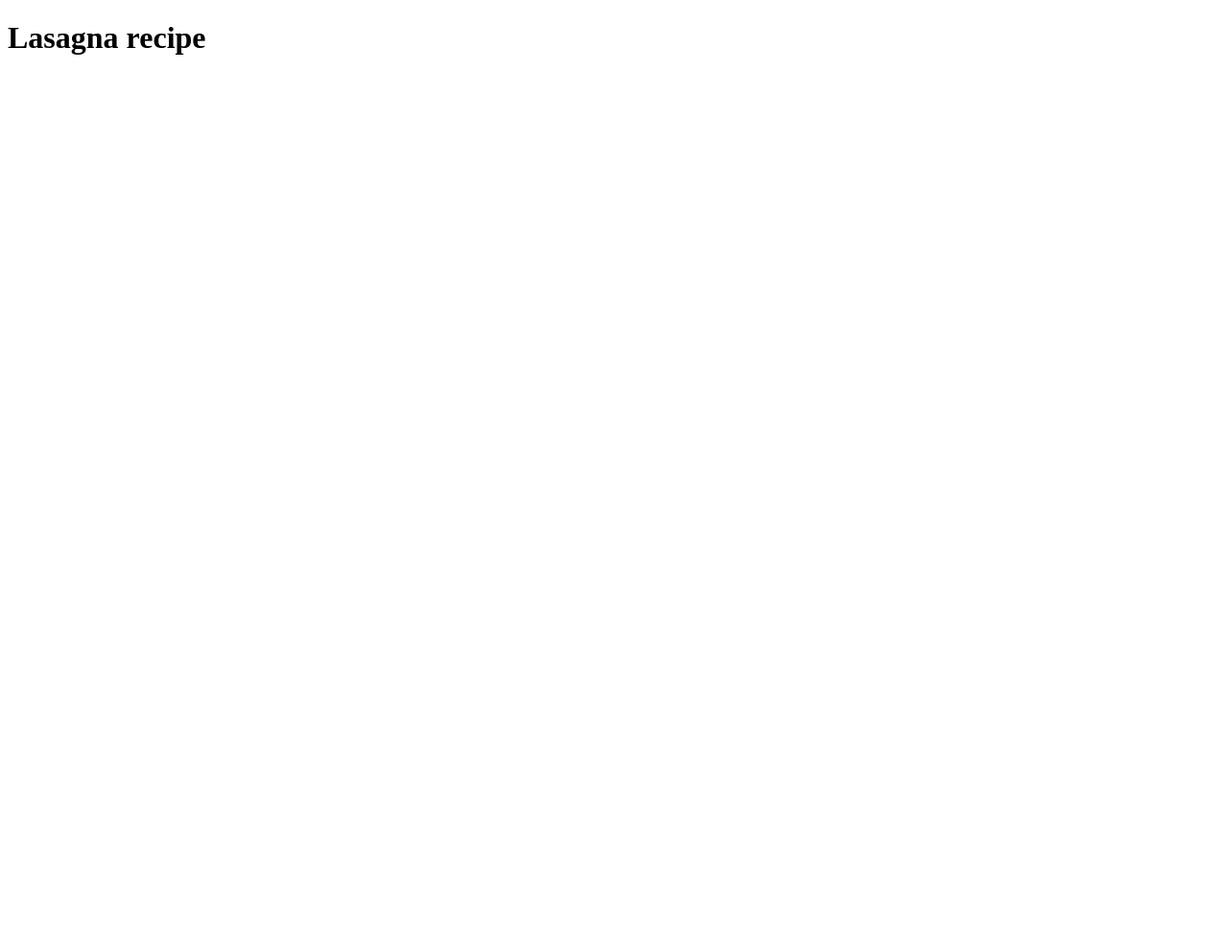
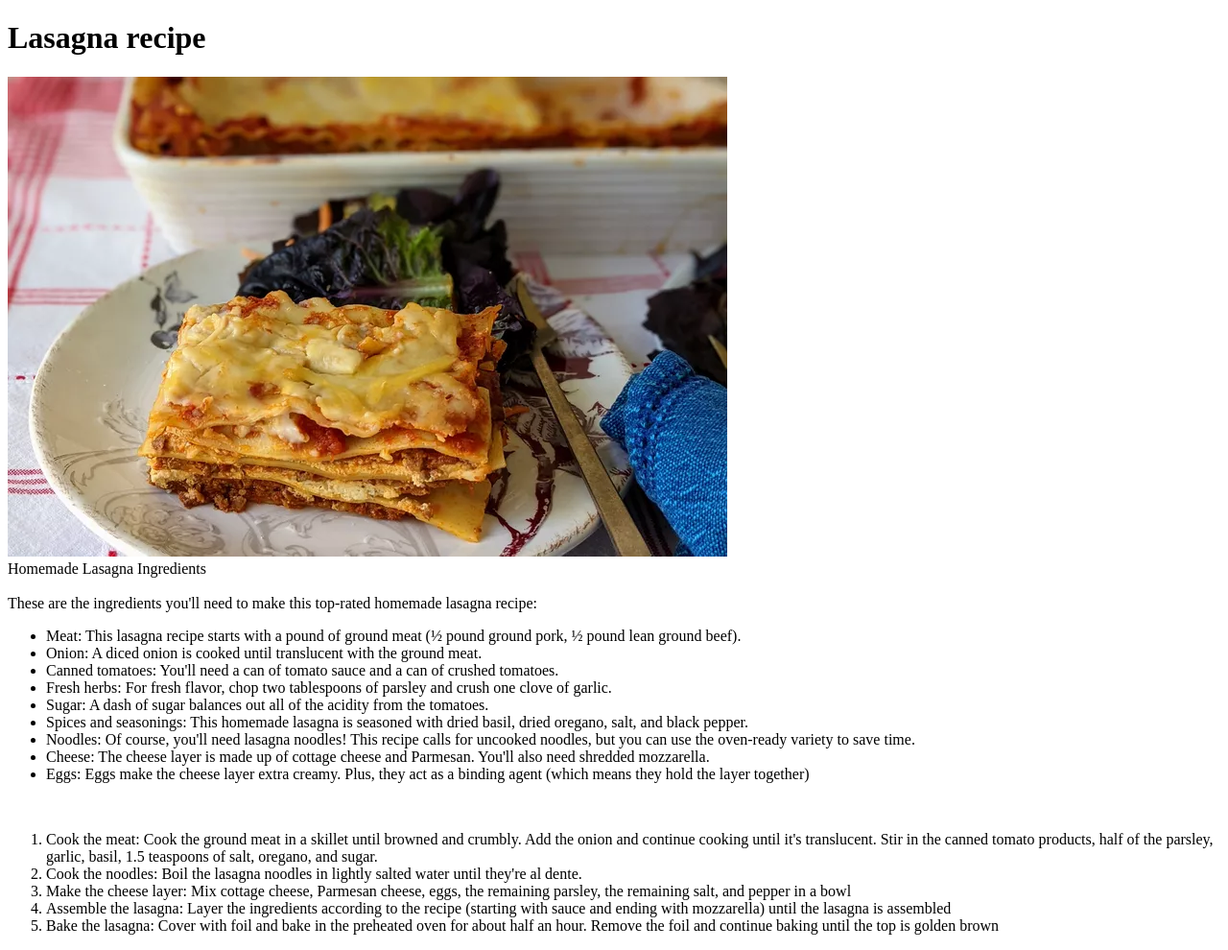
Before and after one commit to Dammaze/odin-recipes, a plain HTML site: page recipes/lasagna.html in a window 1280 px wide. Shown: the whole page at 96% size. Before the commit the page ends 800 px from the top, so only its background shows below. Drawn offline with Linux system fonts and the light colour scheme.

Commit message:
add an image and recipe

```diff
--- a/recipes/lasagna.html
+++ b/recipes/lasagna.html
@@ -7,6 +7,30 @@
     <h1>Lasagna recipe</h1>
 </head>
 <body>
-
+    <img src="./19344_homemade-lasagna_Rita2-3x2-1-7da94c32febf48dfbcc2d29b06f54e67.webp" alt="lasagna">
+    <br>
+    Homemade Lasagna Ingredients
+    <br>
+    <br>
+These are the ingredients you'll need to make this top-rated homemade lasagna recipe:
+<ul>
+    <li>Meat: This lasagna recipe starts with a pound of ground meat (½ pound ground pork, ½ pound lean ground beef).</li>
+    <li>Onion: A diced onion is cooked until translucent with the ground meat.</li>
+    <li>Canned tomatoes: You'll need a can of tomato sauce and a can of crushed tomatoes.</li>
+    <li>Fresh herbs: For fresh flavor, chop two tablespoons of parsley and crush one clove of garlic.</li>
+    <li>Sugar: A dash of sugar balances out all of the acidity from the tomatoes.</li>
+    <li>Spices and seasonings: This homemade lasagna is seasoned with dried basil, dried oregano, salt, and black pepper.</li>
+    <li>Noodles: Of course, you'll need lasagna noodles! This recipe calls for uncooked noodles, but you can use the oven-ready variety to save time.</li>
+    <li>Cheese: The cheese layer is made up of cottage cheese and Parmesan. You'll also need shredded mozzarella.</li>
+    <li>Eggs: Eggs make the cheese layer extra creamy. Plus, they act as a binding agent (which means they hold the layer together)</li>
+  </ul>
+  <br>
+  <ol>
+    <li>Cook the meat: Cook the ground meat in a skillet until browned and crumbly. Add the onion and continue cooking until it's translucent. Stir in the canned tomato products, half of the parsley, garlic, basil, 1.5 teaspoons of salt, oregano, and sugar.</li>
+    <li>Cook the noodles: Boil the lasagna noodles in lightly salted water until they're al dente.</li>
+    <li>Make the cheese layer: Mix cottage cheese, Parmesan cheese, eggs, the remaining parsley, the remaining salt, and pepper in a bowl</li>
+    <li>Assemble the lasagna: Layer the ingredients according to the recipe (starting with sauce and ending with mozzarella) until the lasagna is assembled</li>
+    <li>Bake the lasagna: Cover with foil and bake in the preheated oven for about half an hour. Remove the foil and continue baking until the top is golden brown</li>
+  </ol>
 </body>
 </html>
```
Also changed, not shown: recipes/19344_homemade-lasagna_Rita2-3x2-1-7da94c32febf48dfbcc2d29b06f54e67.webp (added).
